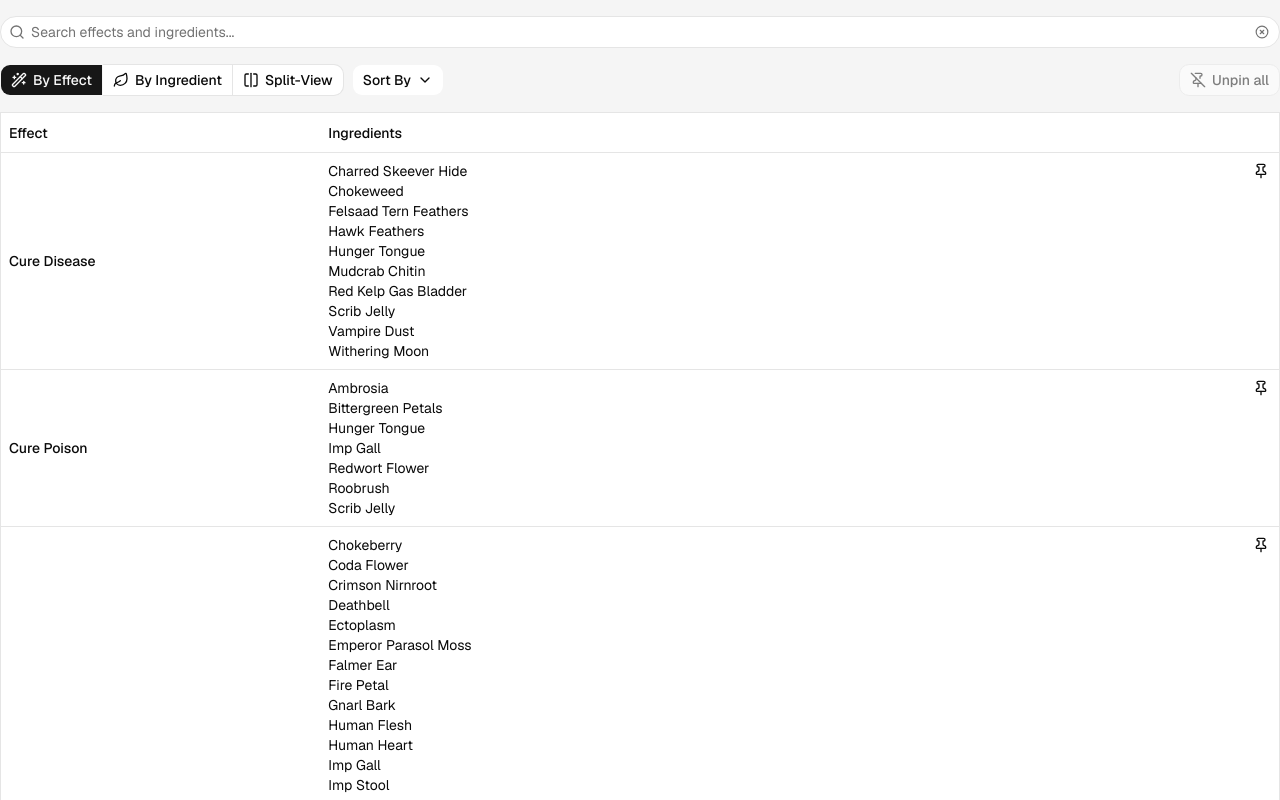
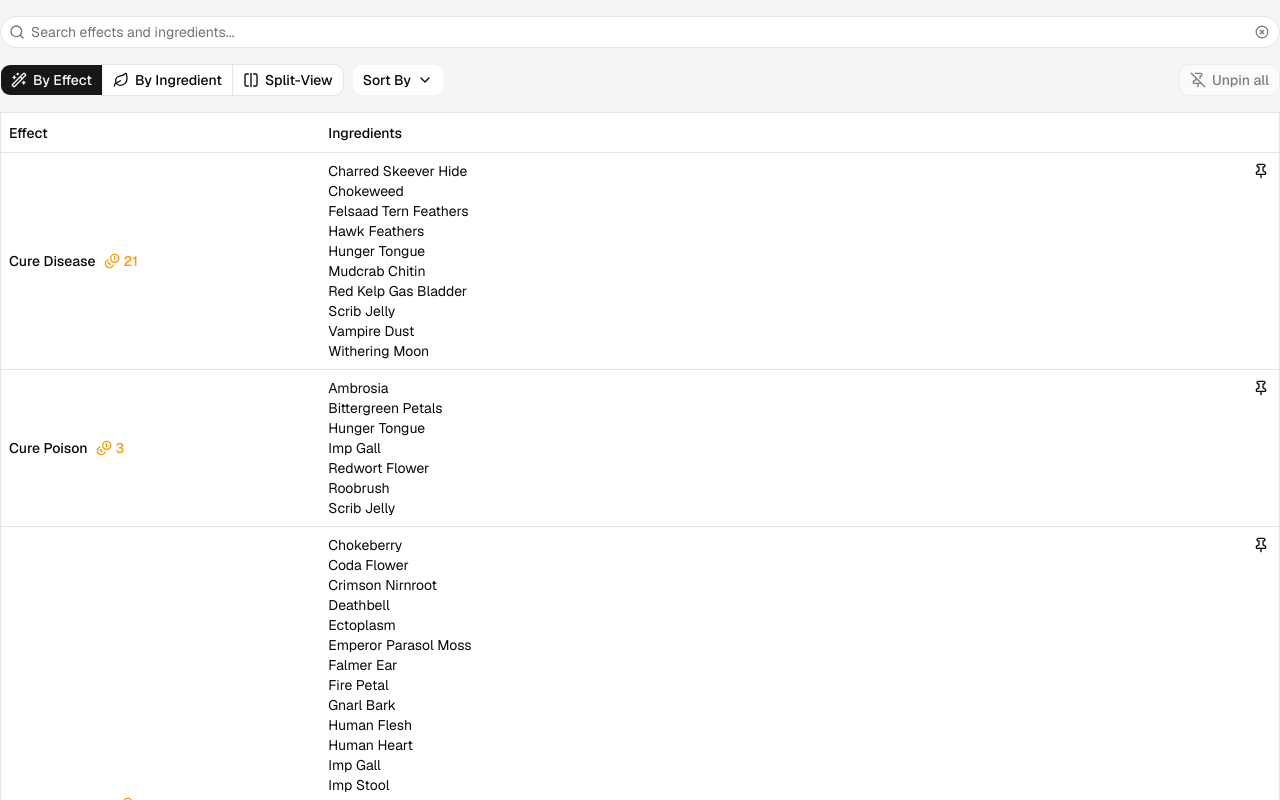
Before and after one commit to ronnyhaase/skyrim-alchemy, a Next.js app: page / in a window 1280 px wide. Shown: the top 800 px of the page. Built offline with nearby package versions, Linux system fonts and the light colour scheme.

Commit message:
Update value sorting and add values

```diff
--- a/src/components/effects-view.tsx
+++ b/src/components/effects-view.tsx
@@ -1,6 +1,7 @@
 import { cn } from "cn";
 
 import { Item } from "@/components/item";
+import { ItemValue } from "@/components/item-value";
 import { PinButton } from "@/components/pin-button";
 import {
 	Table,
@@ -50,6 +51,7 @@ export function EffectsView({
 						<TableRow key={row.effect.id}>
 							<TableHead
 								className={cn(
+									"align-middle",
 									normalizedSearchTerm &&
 										!matchesSearch(
 											row.effect.name,
@@ -58,11 +60,14 @@ export function EffectsView({
 										"text-muted-foreground",
 								)}
 							>
-								<Item
-									id={row.effect.id}
-									kind="effect"
-									name={row.effect.name}
-								/>
+								<span className="flex items-center">
+									<Item
+										id={row.effect.id}
+										kind="effect"
+										name={row.effect.name}
+									/>
+									<ItemValue value={row.effect.valueAt100} />
+								</span>
 							</TableHead>
 							<TableCell className="relative pr-10">
 								<ul>
--- a/src/components/ingredients-view.tsx
+++ b/src/components/ingredients-view.tsx
@@ -1,6 +1,7 @@
 import { cn } from "cn";
 
 import { Item } from "@/components/item";
+import { ItemValue } from "@/components/item-value";
 import { PinButton } from "@/components/pin-button";
 import {
 	Table,
@@ -50,6 +51,7 @@ export function IngredientsView({
 						<TableRow key={row.ingredient.id}>
 							<TableHead
 								className={cn(
+									"align-middle",
 									normalizedSearchTerm &&
 										!matchesSearch(
 											row.ingredient.name,
@@ -58,11 +60,14 @@ export function IngredientsView({
 										"text-muted-foreground",
 								)}
 							>
-								<Item
-									id={row.ingredient.id}
-									kind="ingredient"
-									name={row.ingredient.name}
-								/>
+								<span className="flex items-center">
+									<Item
+										id={row.ingredient.id}
+										kind="ingredient"
+										name={row.ingredient.name}
+									/>
+									<ItemValue value={row.ingredient.value} />
+								</span>
 							</TableHead>
 							<TableCell className="relative pr-10">
 								<ul>
--- /dev/null
+++ b/src/components/item-value.tsx
@@ -0,0 +1,14 @@
+import { CoinsIcon } from "lucide-react";
+
+type ItemValueProps = {
+	value: number;
+};
+
+export function ItemValue({ value }: ItemValueProps) {
+	return (
+		<span className="inline-flex items-center gap-1 pl-2 text-amber-500">
+			<CoinsIcon className="size-4 text-amber-500" />
+			{value}
+		</span>
+	);
+}
--- a/src/components/split-view.tsx
+++ b/src/components/split-view.tsx
@@ -1,6 +1,7 @@
 import { cn } from "cn";
 
 import { Item } from "@/components/item";
+import { ItemValue } from "@/components/item-value";
 import { PinButton } from "@/components/pin-button";
 import {
 	Card,
@@ -47,6 +48,7 @@ export function SplitView({
 							<CardHeader>
 								<CardTitle
 									className={cn(
+										"flex items-center",
 										normalizedSearchTerm &&
 											!matchesSearch(
 												row.ingredient.name,
@@ -60,6 +62,7 @@ export function SplitView({
 										kind="ingredient"
 										name={row.ingredient.name}
 									/>
+									<ItemValue value={row.ingredient.value} />
 								</CardTitle>
 								<CardAction>
 									<PinButton
@@ -103,6 +106,7 @@ export function SplitView({
 							<CardHeader>
 								<CardTitle
 									className={cn(
+										"flex items-center",
 										normalizedSearchTerm &&
 											!matchesSearch(
 												row.effect.name,
@@ -116,6 +120,7 @@ export function SplitView({
 										kind="effect"
 										name={row.effect.name}
 									/>
+									<ItemValue value={row.effect.valueAt100} />
 								</CardTitle>
 								<CardAction>
 									<PinButton
--- a/src/utils/search.ts
+++ b/src/utils/search.ts
@@ -65,10 +65,6 @@ function sortPinnedFirst<Result>(
 	];
 }
 
-function getHighestEffectValue(effects: Effect[]) {
-	return Math.max(0, ...effects.map((effect) => effect.valueAt100));
-}
-
 function compareEffectSearchResults(
 	firstResult: EffectSearchResult,
 	secondResult: EffectSearchResult,
@@ -103,8 +99,8 @@ function compareIngredientSearchResults(
 	}
 
 	return compareByValue(
-		getHighestEffectValue(firstResult.effects),
-		getHighestEffectValue(secondResult.effects),
+		firstResult.ingredient.value,
+		secondResult.ingredient.value,
 		sortOption,
 	);
 }
```
